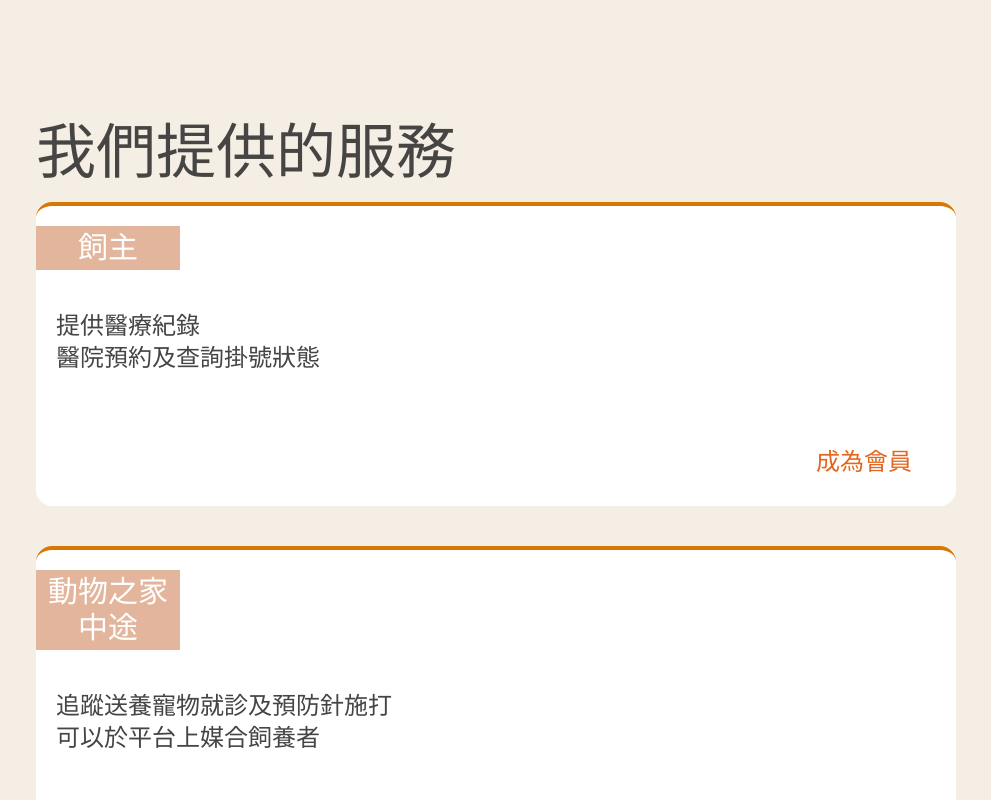
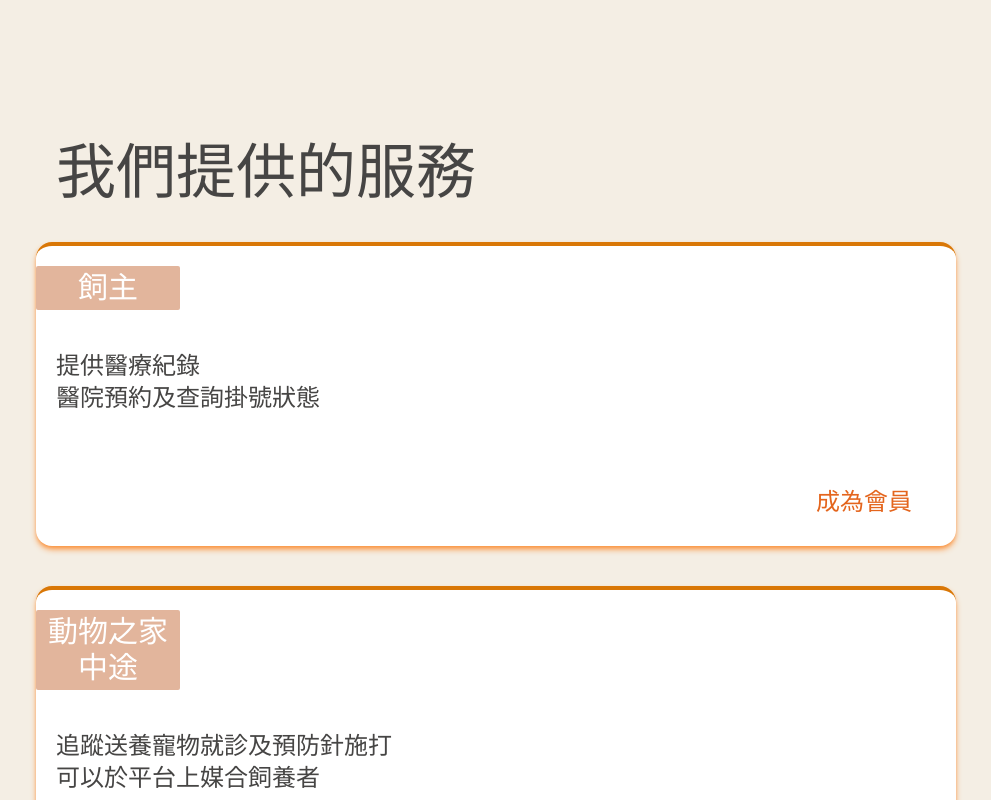
Before and after one commit to 39SquareFeetStudio/pet-ban, a React (Create React App) app: page / in a window 1280 px wide. Shown: the part 700-1500 px from the top of the page, without its empty margins (144-1135 px from the left). Built offline with nearby package versions, Linux system fonts and the light colour scheme.

Commit message:
[modify]排版文字對齊

```diff
--- a/src/components/StartPage/StartPageContent.module.css
+++ b/src/components/StartPage/StartPageContent.module.css
@@ -48,11 +48,11 @@
 
 .mainItem {
   @apply flex flex-col m-5;
-  @apply bg-white rounded-2xl border-t-4 border-t-amber-600;
+  @apply bg-white rounded-2xl border-t-4 border-t-amber-600  shadow-md shadow-orange-400;
 }
 
 .mainContent h1 {
-  @apply pl-5 md:text-left text-center;
+  @apply pl-5 m-5 md:text-left text-center;
   @apply md:text-6xl text-3xl;
   color: #464544;
 }
@@ -63,7 +63,7 @@
 
 .span {
   @apply w-36 p-1 mb-5 mt-5;
-  @apply text-3xl text-white;
+  @apply text-3xl text-white rounded-sm;
   background: #e2b59c;
 }
 
```
